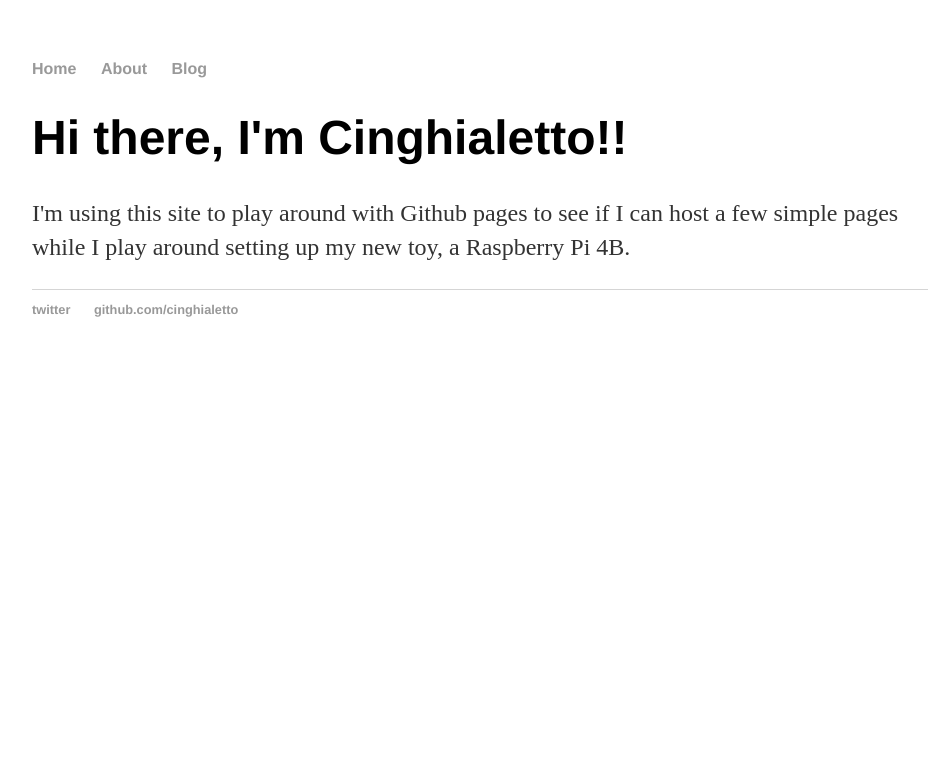
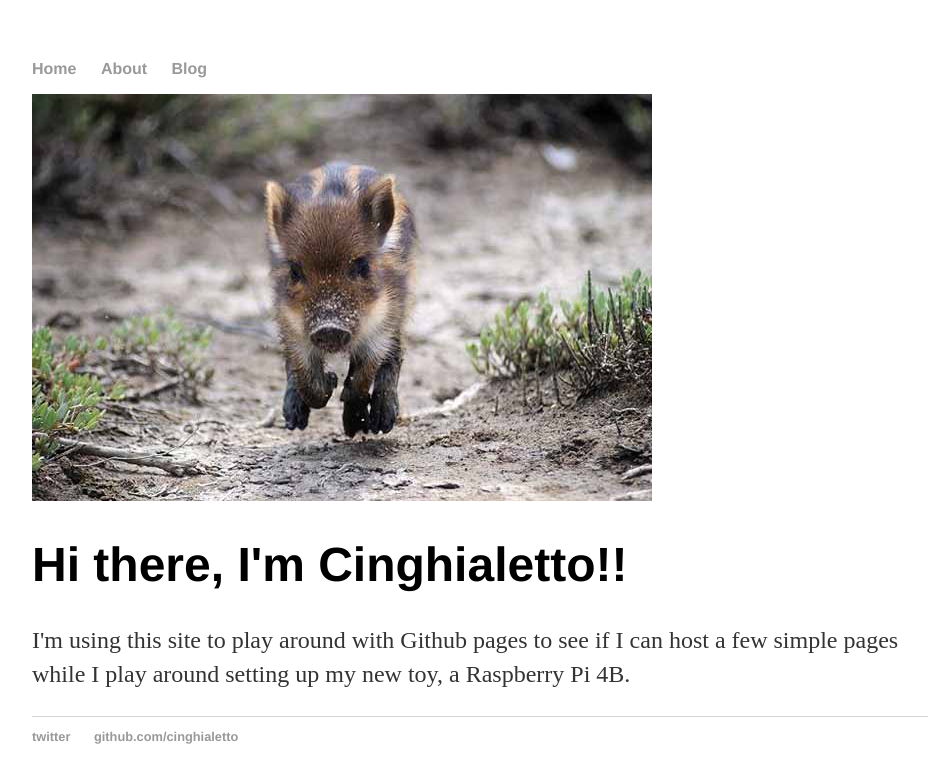
Before and after one commit to Cinghialetto/Cinghialetto.github.io, a Jekyll site: the page built from index.html, in a window 1280 px wide. Shown: the top 783 px of the page, without its empty margins (160-1089 px from the left). Built offline with Jekyll 4.4.1, drawn with Linux system fonts in a browser that asks for light colours.

Commit message:
Update index.html

```diff
--- a/index.html
+++ b/index.html
@@ -2,6 +2,7 @@
 layout: default
 title: Cinghialetto
 ---
+<img src="img/piccolo-cinghiale-2.jpg" alt="hi" class="inline"/>
     		<div class="blurb">
         		<h1>Hi there, I'm Cinghialetto!!</h1>
 				<p>I'm using this site to play around with Github pages to see if I can host a few simple pages while I play around setting up my new toy, a Raspberry Pi 4B.</p>
```
